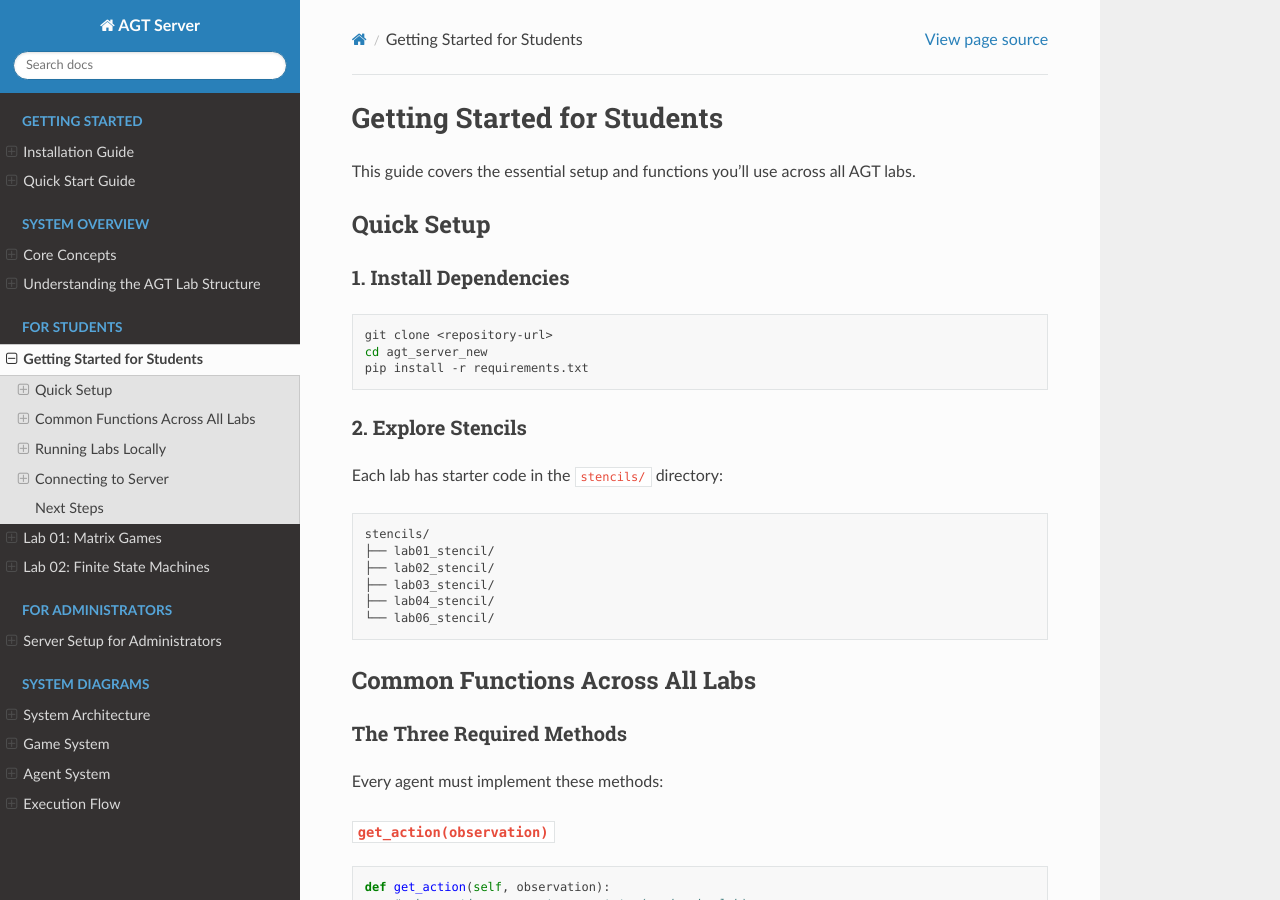
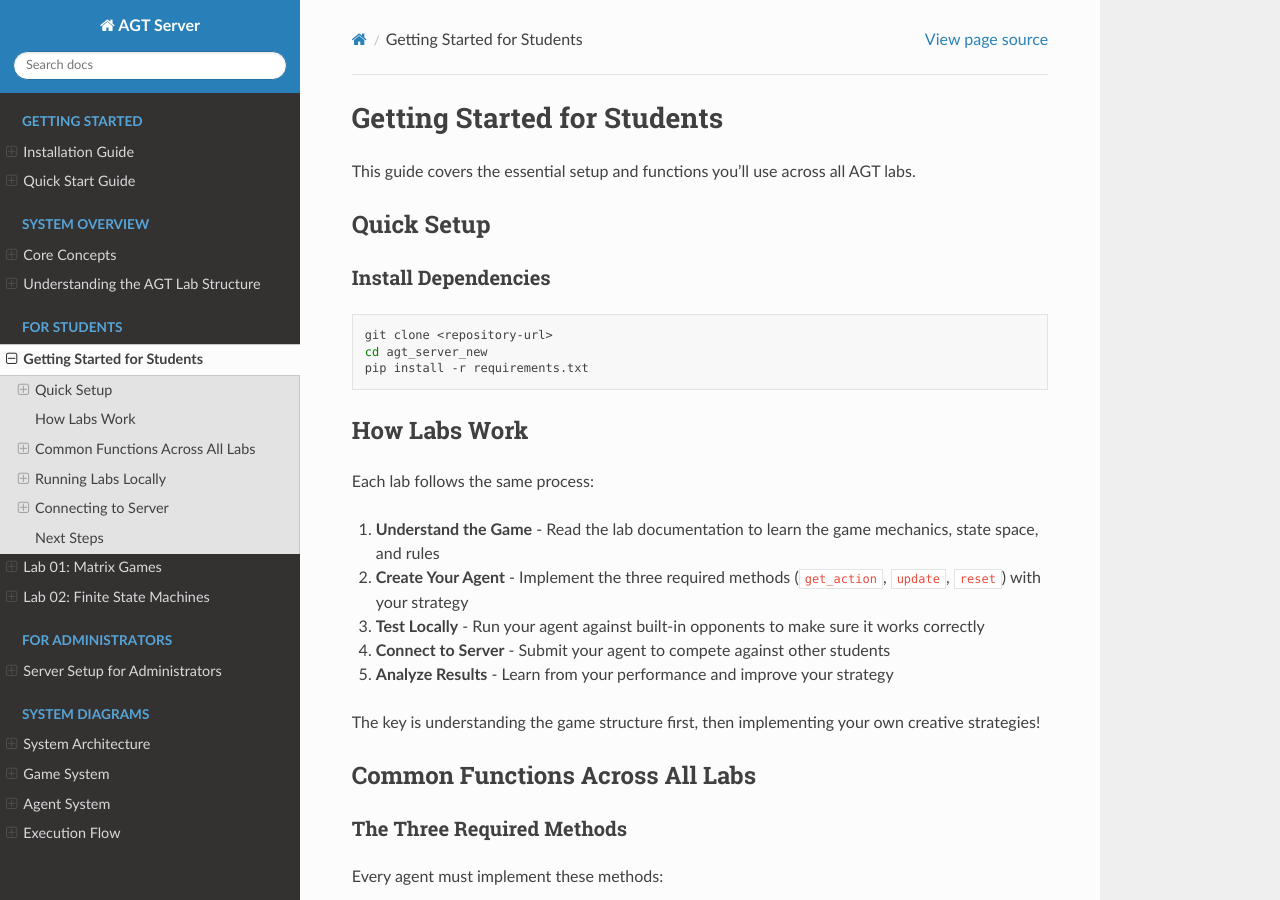
Before and after one commit to masonhgn/agt_server, a Sphinx documentation site: the page built from docs/students/getting-started.md, in a window 1280 px wide and 900 px high. Built offline with Sphinx 7.4.7 and the Read the Docs theme 3.1.0, drawn with Linux system fonts in a browser that asks for light colours; pages that are not in the unit, such as notebooks, are missing from menus; some of the changed text lies outside the part shown.

Commit message:
debloat getting started doc

````diff
--- a/docs/students/getting-started.md
+++ b/docs/students/getting-started.md
@@ -4,23 +4,24 @@ This guide covers the essential setup and functions you'll use across all AGT la
 
 ## Quick Setup
 
-### 1. Install Dependencies
+### Install Dependencies
 ```bash
 git clone <repository-url>
 cd agt_server_new
 pip install -r requirements.txt
 ```
 
-### 2. Explore Stencils
-Each lab has starter code in the `stencils/` directory:
-```
-stencils/
-├── lab01_stencil/
-├── lab02_stencil/
-├── lab03_stencil/
-├── lab04_stencil/
-└── lab06_stencil/
-```
+## How Labs Work
+
+Each lab follows the same process:
+
+1. **Understand the Game** - Read the lab documentation to learn the game mechanics, state space, and rules
+2. **Create Your Agent** - Implement the three required methods (`get_action`, `update`, `reset`) with your strategy
+3. **Test Locally** - Run your agent against built-in opponents to make sure it works correctly
+4. **Connect to Server** - Submit your agent to compete against other students
+5. **Analyze Results** - Learn from your performance and improve your strategy
+
+The key is understanding the game structure first, then implementing your own creative strategies!
 
 ## Common Functions Across All Labs
 
@@ -119,10 +120,10 @@ Your agent will connect and start competing automatically.
 
 ## Next Steps
 
-1. **Read the lab overview** to understand common patterns
-2. **Choose a lab** and read its specific documentation
-3. **Implement your agent** using the patterns above
-4. **Test locally** before submitting
-5. **Connect to server** and compete
+1. **Read the lab documentation** to understand the game mechanics
+2. **Implement your agent** using the patterns above
+3. **Test locally** before submitting
+4. **Connect to server** and compete
+5. **Learn from results** and improve your strategy
 
 Each lab has its own game mechanics and state space. The patterns above work across all labs, but the specific details vary.
````
